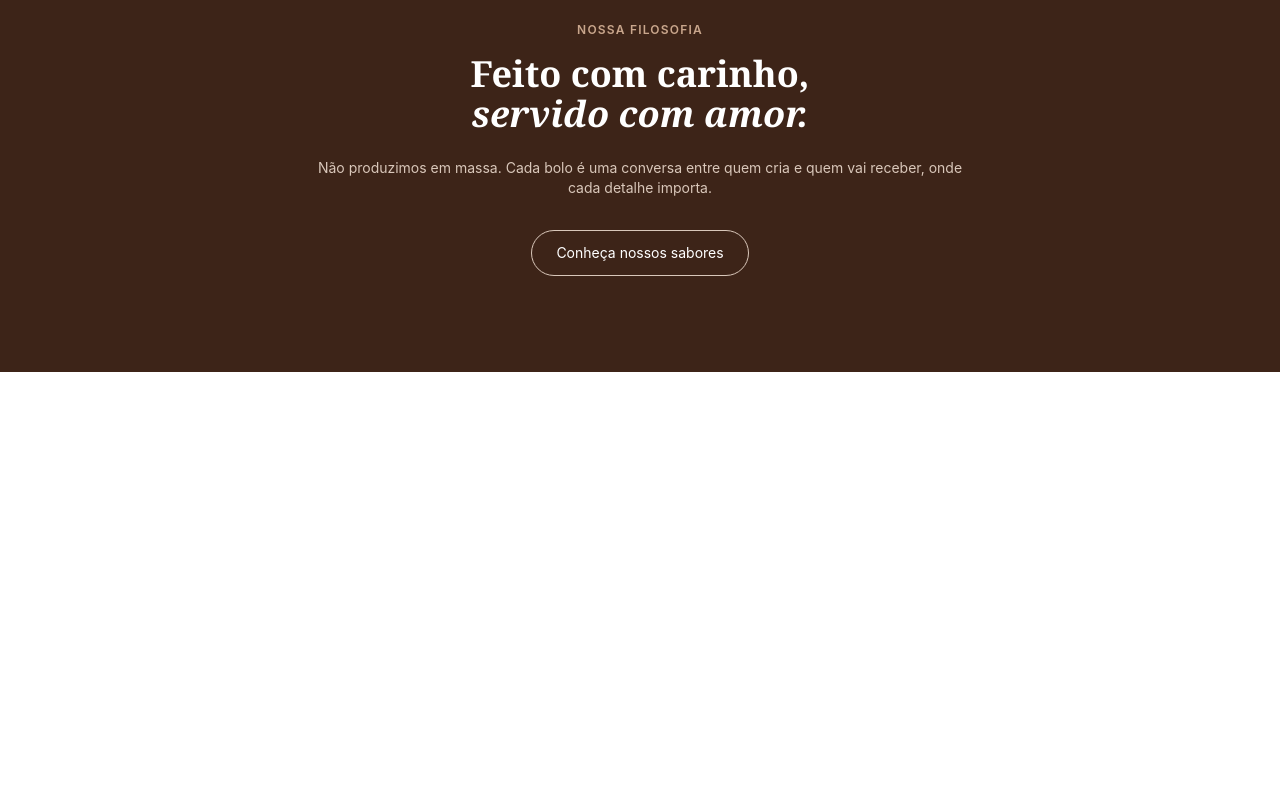
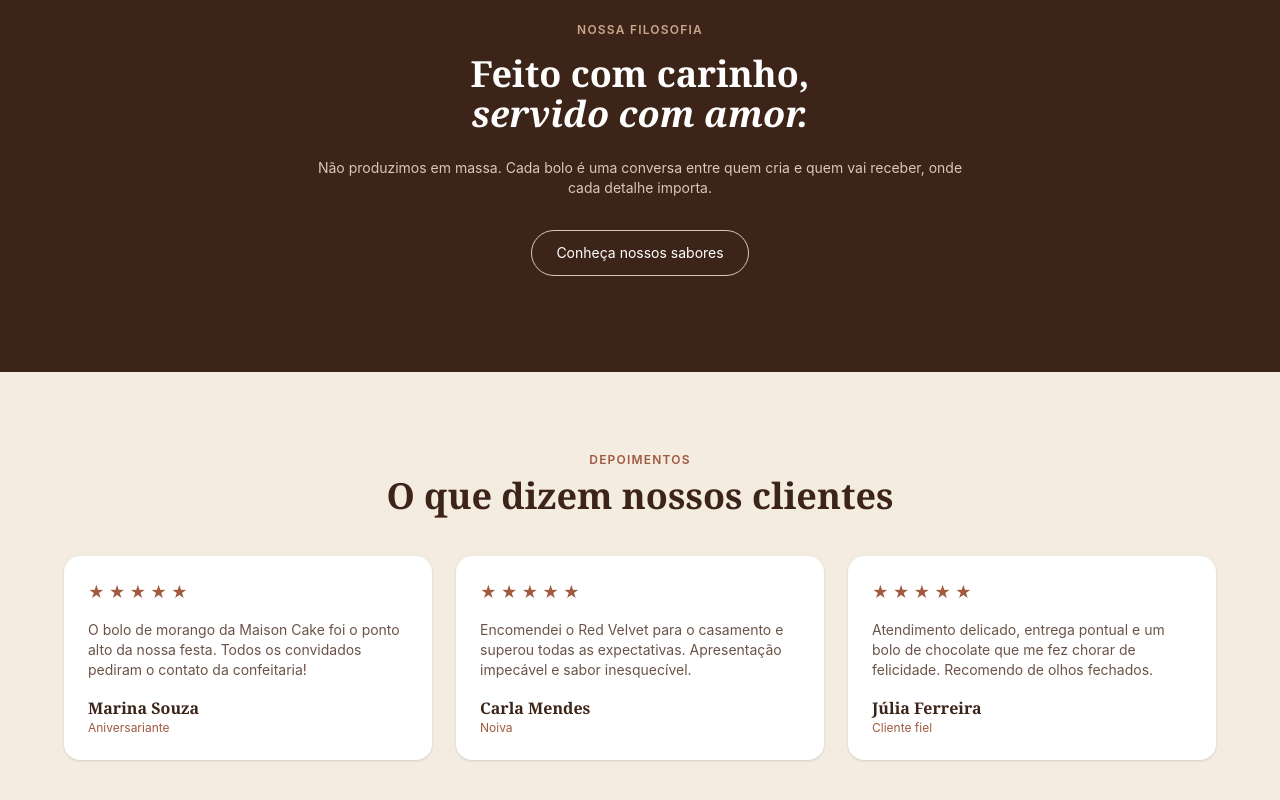
Before and after one commit to camilasantos25/Maison-Cake, a React (Vite) app: page / in a window 1280 px wide. Shown: the part 2207-3007 px from the top of the page. Before the commit the page ends 2579 px from the top, so only its background shows below. Built offline with nearby package versions, Linux system fonts and the light colour scheme.

Commit message:
criação da seção de depoimentos com cards de avaliação

```diff
--- a/src/App.jsx
+++ b/src/App.jsx
@@ -1,4 +1,5 @@
 import Cardapio from "./sections/Cardapio"
+import Depoimentos from "./sections/Depoimentos"
 import Filosofia from "./sections/Filosofia"
 import Header from "./sections/Header"
 import Hero from "./sections/Hero"
@@ -12,6 +13,7 @@ function App() {
       <Cardapio />
       <SobreNos />
       <Filosofia />
+      <Depoimentos />
     </div>
   )
 }
--- /dev/null
+++ b/src/components/TestimonialCard.jsx
@@ -0,0 +1,17 @@
+function TestimonialCard({ texto, nome, papel}) {
+    return (
+        <div className="rounded-2xl bg-white p-6 shadow-sm">
+            <div className="flex gap-1 text-[#a05a3f]">
+                {Array(5).fill(0).map((_, index) => (
+                    <span key={index}>★</span>
+                ))}
+            </div>
+
+            <p className="mt-4 text-sm text-[#6b5347]">{texto}</p>
+            <p className="mt-4 font-serif font-bold text-[#3d2418]">{nome}</p>
+            <p className="text-xs text-[#a05a3f]">{papel}</p>
+        </div>
+    )
+}
+
+export default TestimonialCard
--- /dev/null
+++ b/src/sections/Depoimentos.jsx
@@ -0,0 +1,46 @@
+import TestimonialCard from "../components/TestimonialCard"
+
+const depoimentos = [
+    {
+        texto: 'O bolo de morango da Maison Cake foi o ponto alto da nossa festa. Todos os convidados pediram o contato da confeitaria!',
+        nome: 'Marina Souza',
+        papel: 'Aniversariante',
+    },
+    {
+        texto: 'Encomendei o Red Velvet para o casamento e superou todas as expectativas. Apresentação impecável e sabor inesquecível.',
+        nome: 'Carla Mendes',
+        papel: 'Noiva',
+    },
+    {
+        texto: 'Atendimento delicado, entrega pontual e um bolo de chocolate que me fez chorar de felicidade. Recomendo de olhos fechados.',
+        nome: 'Júlia Ferreira',
+        papel: 'Cliente fiel',
+    }
+]
+
+function Depoimentos() {
+    return (
+        <section className="bg-[#f4ebe1] px-16 py-20">
+            <div className="mx-auto max-w-7xl text-center">
+                <p className="text-xs font-semibold tracking-widest text-[#a05a3f]">
+                    DEPOIMENTOS
+                </p>
+                <h2 className="mt-2 font-serif text-4xl font-bold text-[#3d2418]">
+                    O que dizem nossos clientes
+                </h2>
+
+                <div className="mt-10 grid grid-cols-3 gap-6 text-left">
+                    {depoimentos.map((depoimento, index) => (
+                        <TestimonialCard
+                            key={index}
+                            texto={depoimento.texto}
+                            nome={depoimento.nome}
+                            papel={depoimento.papel} />
+                    ))}
+                </div>
+            </div>
+        </section>
+    )
+}
+
+export default Depoimentos
```
